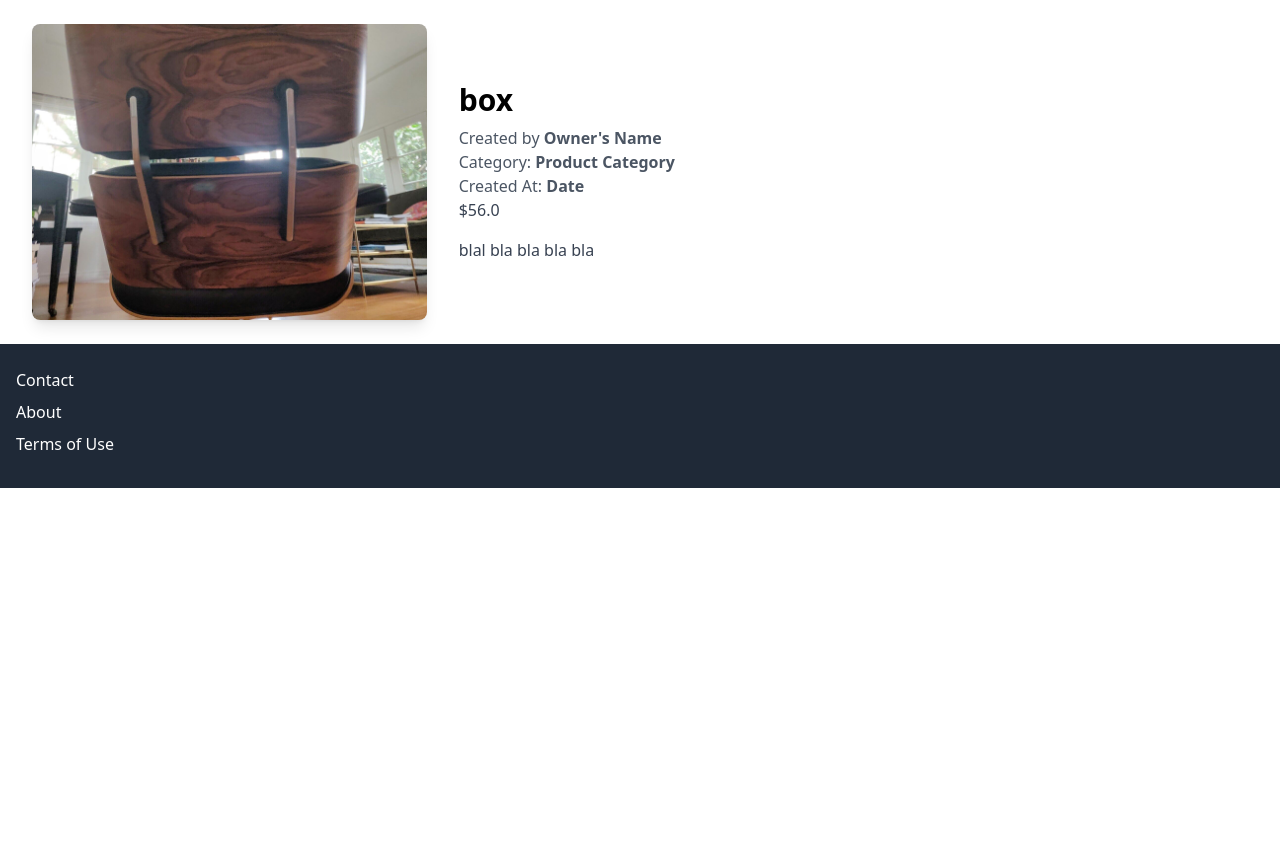
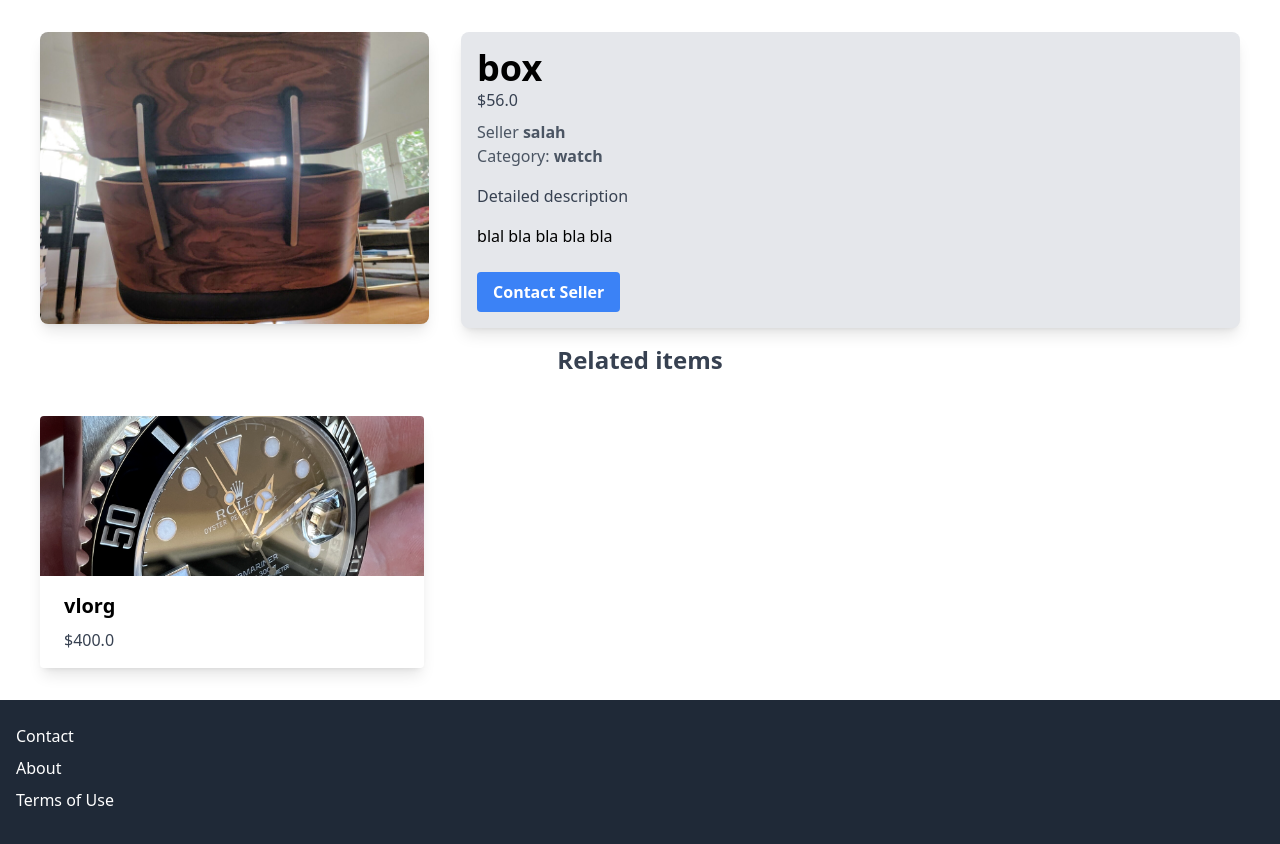
Before and after one commit to SOverFLow/marketplaceDjango, a Django app: page /items/2/ in a window 1280 px wide. Shown: the part 68-912 px from the top of the page. Before the commit the page ends 556 px from the top, so only its background shows below. Run offline with Django 5.2, Linux system fonts and the light colour scheme; data comes from the database, SQL or seed files in the repository; both versions use the stored data as it was after the commit; some libraries are stand-ins or nearby versions.

Commit message:
add home page and product detail page

```diff
--- a/marketplace/item/templates/item/detail.html
+++ b/marketplace/item/templates/item/detail.html
@@ -1,29 +1,57 @@
 {% extends "main/base.html" %}
 
-{% block title %}item.name{% endblock title %}
+{% block title %}{{item.name}}{% endblock title %}
 
 {% block content %}
 
-<div class="container mx-auto p-4">
-    <div class="md:flex md:items-center">
+
+
+<div class="container mx-auto p-6">
+    <div class="md:flex md:items-start md:space-x-8">
         <!-- Product Image -->
         <div class="md:w-1/2 lg:w-1/3">
-            <img class="rounded-lg shadow-lg w-full h-auto object-cover" src="{{item.image.url}}" alt="Product Image">
+            <img class="rounded-lg shadow-lg w-full h-100 object-cover" src="{{item.image.url}}" alt="Product Image">
+
         </div>
 
         <!-- Product Details -->
-        <div class="md:w-1/2 lg:w-2/3 md:ml-8">
-            <h2 class="text-3xl font-bold mt-4 md:mt-0">{{item.name}}</h2>
+        <div class="md:w-1/2 lg:w-2/3 mt-4 md:mt-0 bg-gray-200 px-4 py-4 rounded-lg shadow-lg">
+            <h2 class="text-4xl font-bold">{{item.name}}</h2>
+            <p class="text-gray-700 text-base">${{item.price}}</p>
 
-            <p class="text-gray-600 mt-2">Created by <span class="font-semibold">Owner's Name</span></p>
-            <p class="text-gray-600">Category: <span class="font-semibold">Product Category</span></p>
-            <p class="text-gray-600">Created At: <span class="font-semibold">Date</span></p>
-            <p class="text-gray-700 text-base">${{item.price}}</p>
-            <div class="mt-4">
-                <p class="text-gray-700 text-base">{{item.description}}</p>
-                <!-- More product details can be added here -->
+            <p class="text-gray-600 mt-2">Seller <span class="font-semibold">{{item.created_by.username}}</span></p>
+            <p class="text-gray-600">Category: <span class="font-semibold">{{item.category.name}}</span></p>
+            <div class="mt-4 mb-6">
+                <p class="text-gray-700 text-base mb-4">Detailed description</p>
+                <p>
+                    {{item.description}}
+                </p>
+            </div>
+            <button class="bg-blue-500 hover:bg-blue-700 text-white font-bold py-2 px-4 rounded focus:outline-none focus:shadow-outline">
+                Contact Seller
+            </button>
+        </div>
+    </div>
+
+
+
+    <h2 class="text-2xl font-bold mt-4 mb-2 text-center text-gray-700">Related items</h2>
+    <div class="grid md:grid-cols-3 gap-4 mt-10">
+        <!-- Product Card  -->
+
+
+    {% for item in related_items %}
+    <a href='{% url "item:detail" item.id %}'>
+        <div class="max-w-sm rounded overflow-hidden shadow-lg cursor-pointer hover:shadow-2xl transition duration-300 ease-in-out">
+            <img class="w-full h-40 object-cover" src="{{item.image.url}}" alt="Product Image">
+            <div class="px-6 py-4">
+                <div class="font-bold text-xl mb-2">{{item.name}}</div>
+                <p class="text-gray-700 text-base">${{item.price}}</p>
             </div>
         </div>
+    </a>
+        {% endfor %}
+
     </div>
 </div>
 
--- a/marketplace/item/views.py
+++ b/marketplace/item/views.py
@@ -4,7 +4,8 @@ from .models import Item
 
 def detail(request,pk):
     item = get_object_or_404(Item,pk=pk)
-
+    related_items = Item.objects.filter(category=item.category, is_sold=False).exclude(pk=pk)[0:3]
     return render(request, 'item/detail.html',{
-        'item':item
+        'item':item,
+        'related_items' : related_items
     })
```
Also changed, not shown: marketplace/db.sqlite3, marketplace/media/items_images/rolesa.jpg (added).
